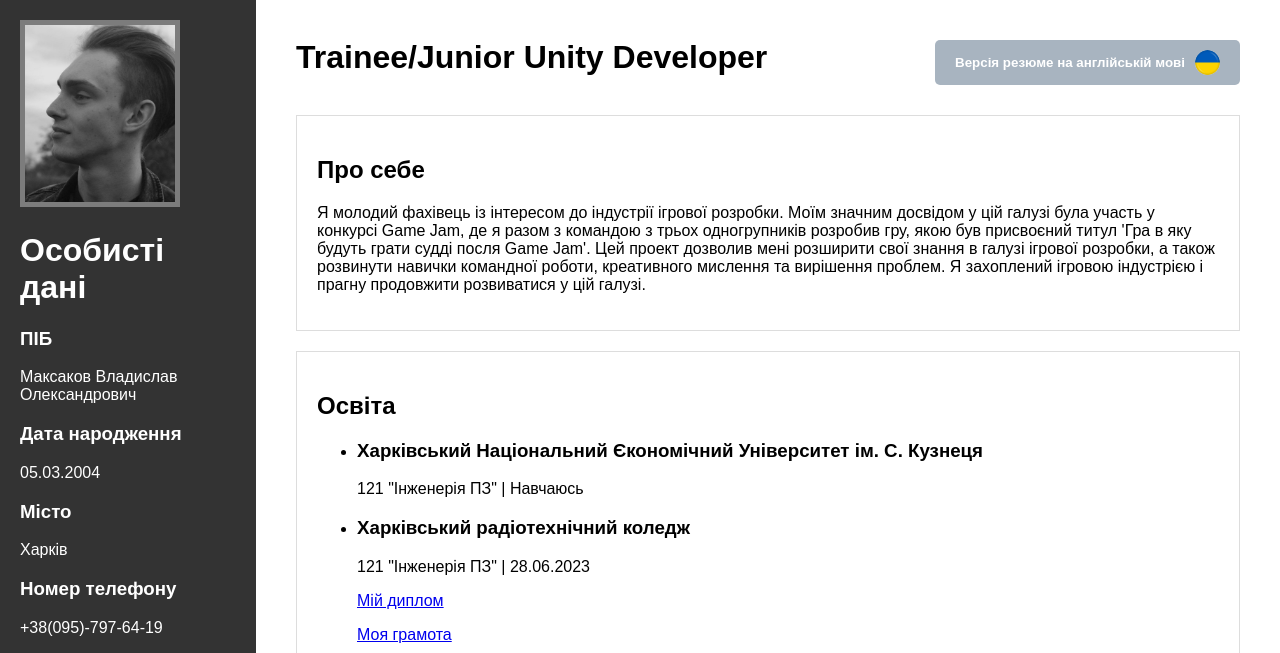
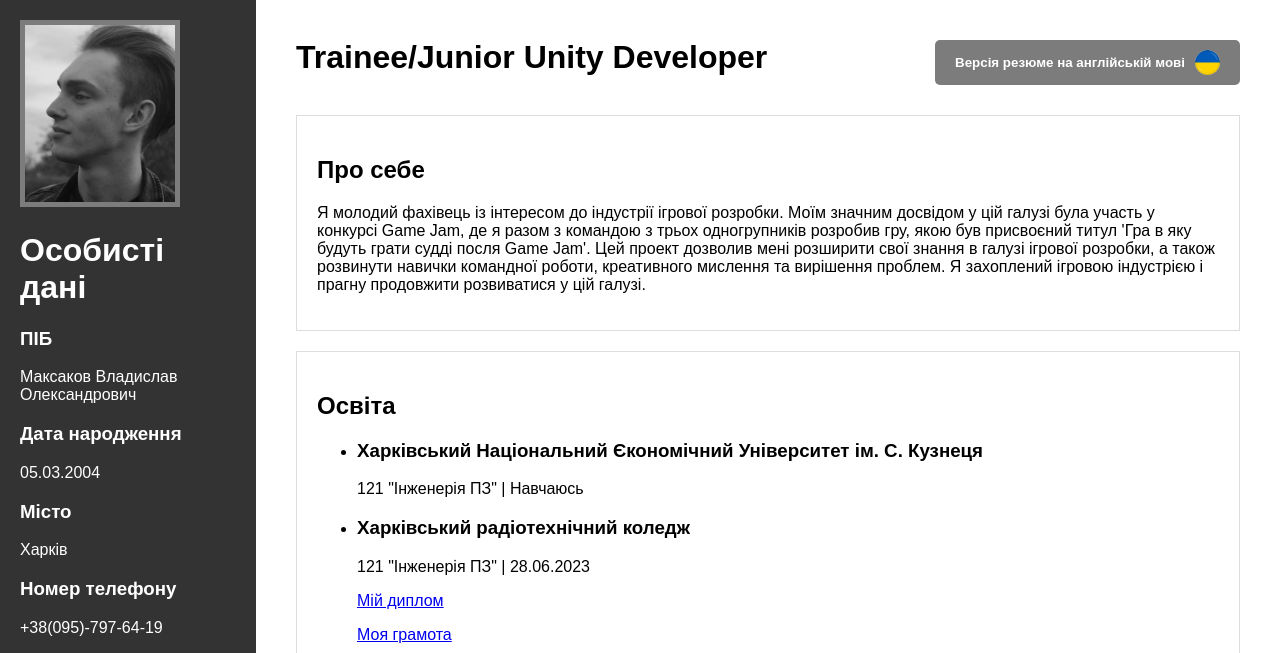
Before and after one commit to VladislavMaksakov/resume_ua, a plain HTML site: page index.html in a window 1280 px wide. Shown: the top 653 px of the page. Drawn offline with Linux system fonts and the light colour scheme.

Commit message:
Commit Finally 3

```diff
--- a/style.css
+++ b/style.css
@@ -71,7 +71,7 @@ section {
 }
 
 #language-toggle {
-	background-color: #a8b4c0;
+	background-color: rgb(124, 124, 124);
 	/* Цвет фона кнопки */
 	color: #fff;
 	/* Цвет текста на кнопке */
@@ -90,7 +90,7 @@ section {
 }
 
 #language-toggle:hover {
-	background-color: #787e83;
+	background-color: #333;
 	/* Цвет фона при наведении */
 }
 
```
